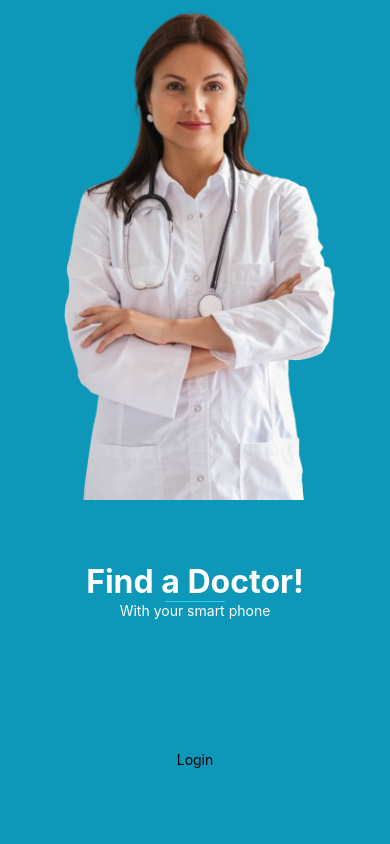
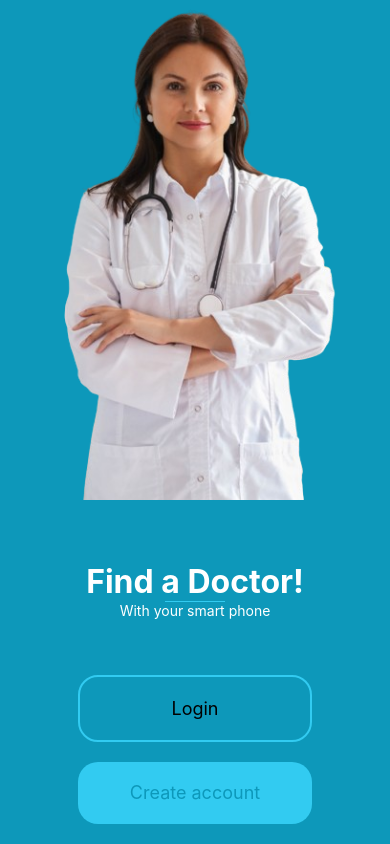
Before and after one commit to Dhananjaya1321/MedicareMobileApplication, a React Native app in the folder Medicare/: screen / in a window 390 px wide. Built offline with nearby package versions, Linux system fonts and the light colour scheme.

Commit message:
Updated welcome page and button component

```diff
--- a/Medicare/components/Button.tsx
+++ b/Medicare/components/Button.tsx
@@ -1,15 +1,16 @@
 import {Pressable, Text} from "react-native";
 import React from "react";
 
-export function Button({text,styles}:props) {
+export function Button({text,stylesPressable,stylesText}:props) {
     return (
-        <Pressable style={styles}>
-            <Text>{text}</Text>
+        <Pressable style={stylesPressable}>
+            <Text style={stylesText}>{text}</Text>
         </Pressable>
     );
 }
 
 type props={
     text:string,
-    styles:any
+    stylesPressable:any,
+    stylesText:any
 }
--- a/Medicare/pages/WelcomePage.tsx
+++ b/Medicare/pages/WelcomePage.tsx
@@ -18,11 +18,52 @@ export function WelcomePage() {
                 }}>
                     <View style={{flex: 1, justifyContent: 'center', alignItems: 'center'}}>
                         <Text style={{fontSize: 32, fontWeight: 'bold', color: 'white'}}>Find a Doctor!</Text>
-                        <View style={{width: 60,height:1,backgroundColor:'#32CBF1'}}></View>
+                        <View style={{width: 60, height: 1, backgroundColor: '#32CBF1'}}></View>
                         <Text style={{fontSize: 14, color: 'white'}}>With your smart phone</Text>
                     </View>
-                    <View style={{flex: 1, justifyContent: 'center', alignItems: 'center'}}>
-                       <Button text={"Login"} styles={{}}/>
+                    <View style={{
+                        flex: 1,
+                        gap: 20,
+                        justifyContent: 'center',
+                        alignItems: 'center',
+                        width: '100%',
+                        // backgroundColor: 'red'
+                    }}>
+                        <Button
+                            text={"Login"}
+                            stylesPressable={{
+                                flex: 1,
+                                justifyContent: 'center',
+                                alignItems: 'center',
+                                width: '60%',
+                                borderRadius: 20,
+                                borderWidth: 2,
+                                borderColor: '#32CBF1',
+                                backgroundColor: '#0D98BA',
+                                fontSize: 50,
+                                height:50,
+                            }}
+                            stylesText={{
+                                fontSize: 18,
+                            }}
+                        />
+                        <Button
+                            text={"Create account"}
+                            stylesPressable={{
+                                flex: 1,
+                                height:80,
+                                justifyContent: 'center',
+                                alignItems: 'center',
+                                width: '60%',
+                                borderRadius: 20,
+                                backgroundColor: '#32CBF1',
+                                marginBottom:20
+                            }}
+                            stylesText={{
+                                fontSize: 18,
+                                color:'#0D98BA'
+                            }}
+                        />
                     </View>
                 </View>
             </View>
```
